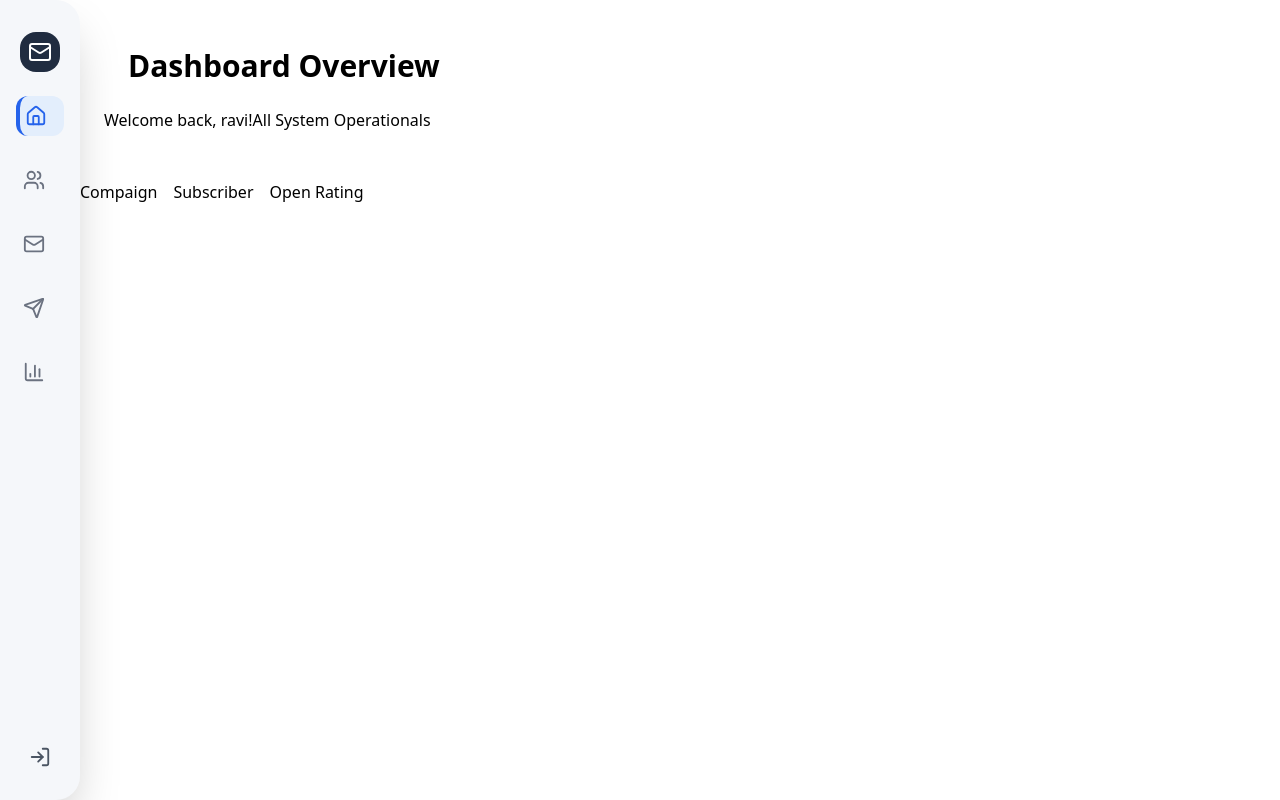
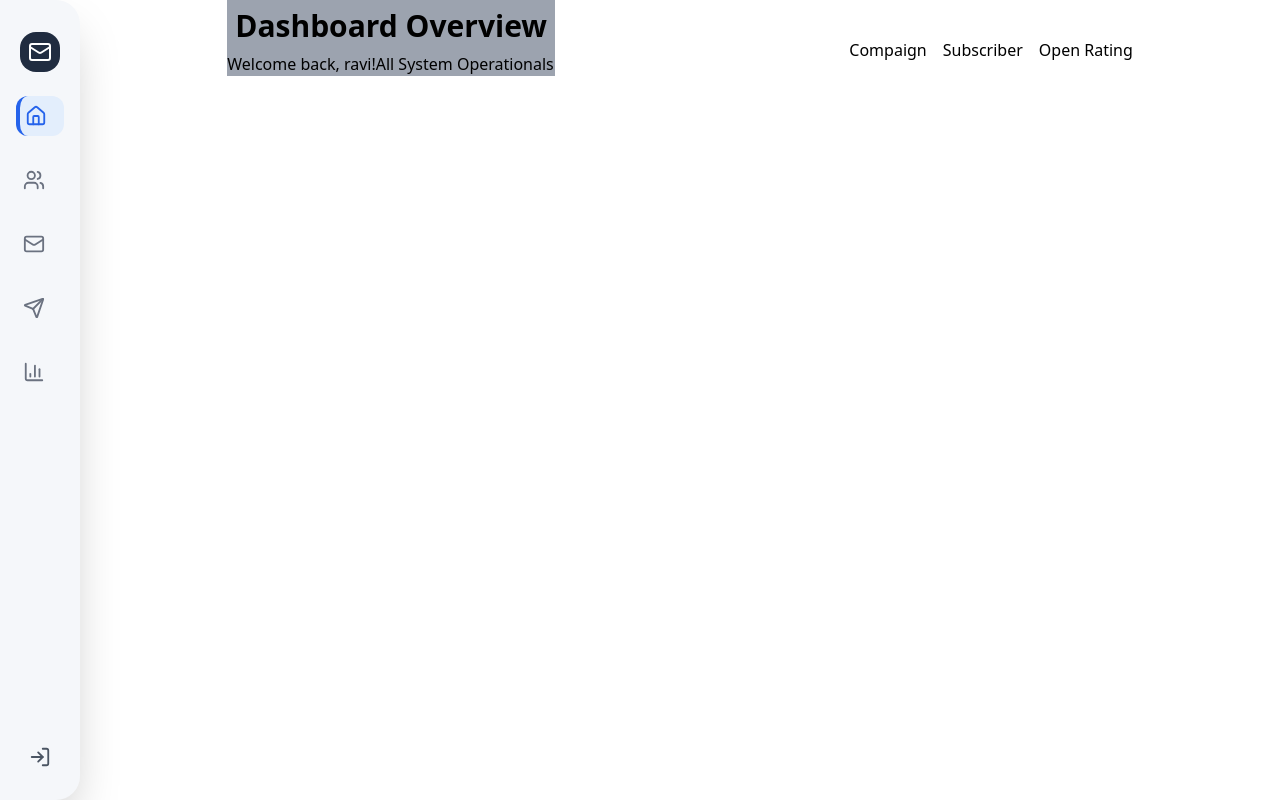
Before and after one commit to techieshruti/Globopersona-project-Frontend-UI-Redesign, a React (Vite) app: page / in a window 1280 px wide. Built offline with nearby package versions, Linux system fonts and the light colour scheme.

Commit message:
added dashboard component

```diff
--- a/src/pages/DashBoard.jsx
+++ b/src/pages/DashBoard.jsx
@@ -5,10 +5,10 @@ const DashBoard = () => {
   return (
     <div>
         <Sidebar/>
-        <div className='ml-20'>
+        <div className='ml-20 flex justify-around items-center'>
             {/* Dashboard Content */}
-            <div className='p-6'>
-                <h1 className='text-3xl font-bold p-6'>Dashboard Overview</h1>
+            <div className='bg-gray-400'>
+                <h1 className='text-3xl font-bold p-2'>Dashboard Overview</h1>
             <p>Welcome back, ravi!
                 <span>All System Operationals</span>
             </p>
@@ -20,6 +20,8 @@ const DashBoard = () => {
                 <div>Subscriber</div>
                 <div>Open Rating</div>
             </div>
+
+            {/* Performance Overview */}
         </div>
     </div>
   )
```
